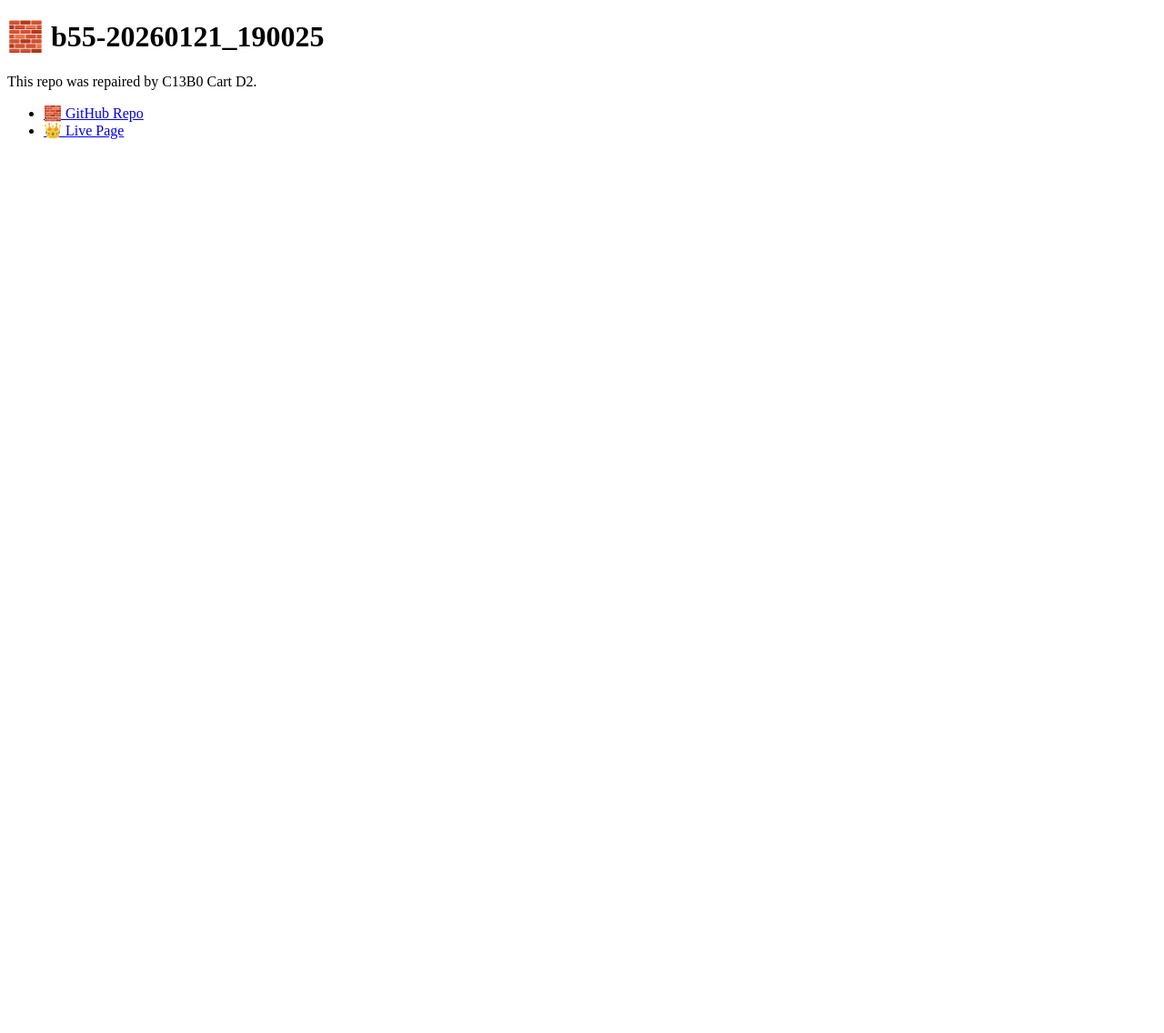
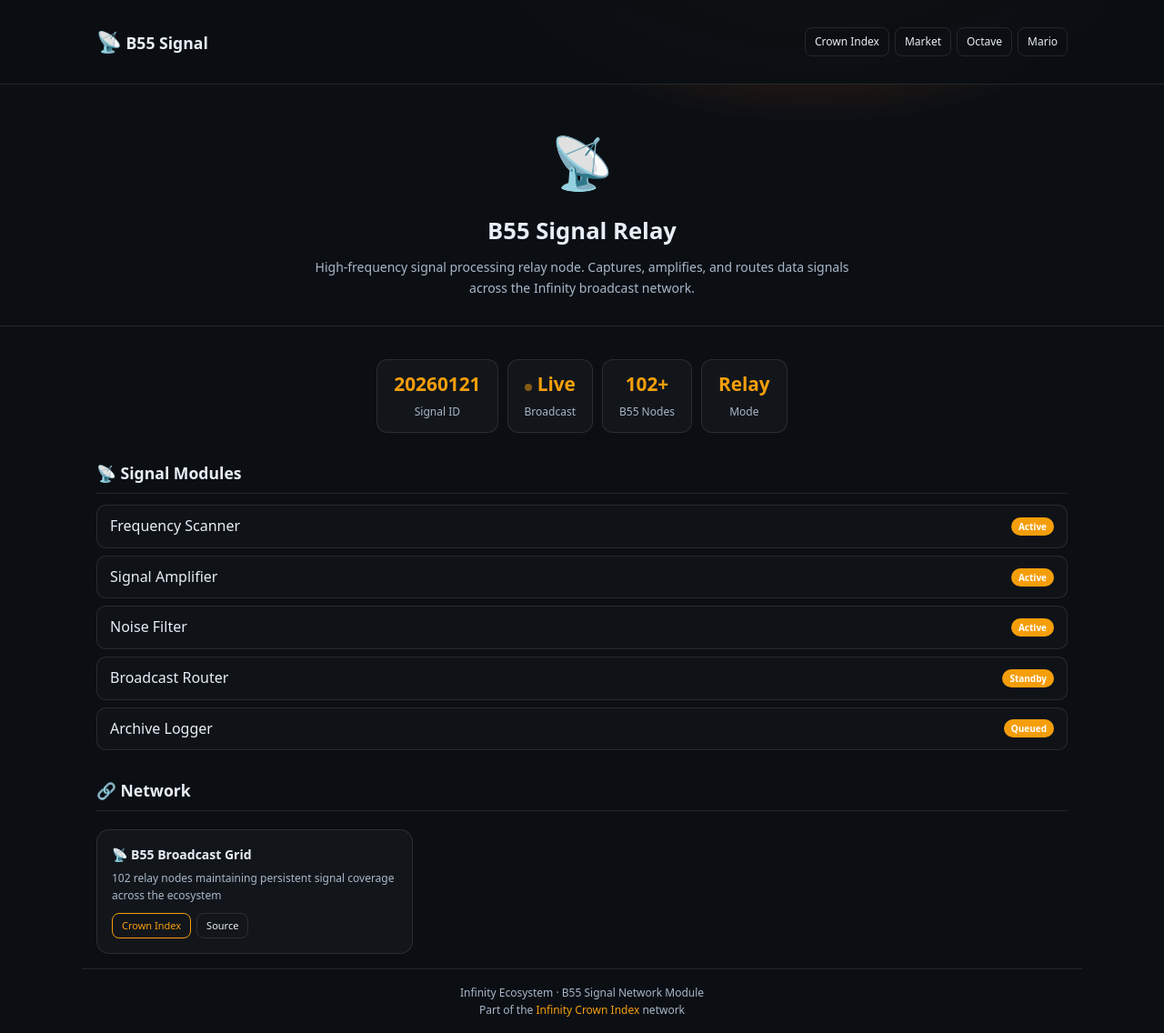
Before and after one commit to pewpi-infinity/b55-20260121_190025, a plain HTML site: page index.html in a window 1280 px wide. Shown: the whole page at 91% size. Before the commit the page ends 800 px from the top, so only its background shows below. Drawn offline with Linux system fonts and the light colour scheme.

Commit message:
Deploy b55 index - Infinity ecosystem

```diff
--- a/index.html
+++ b/index.html
@@ -1,15 +1,151 @@
-<!doctype html>
-<html>
-<head>
-<meta charset="utf-8">
-<title>b55-20260121_190025</title>
-</head>
-<body>
-<h1>🧱 b55-20260121_190025</h1>
-<p>This repo was repaired by C13B0 Cart D2.</p>
-<ul>
-  <li><a href="https://github.com/pewpi-infinity/b55-20260121_190025">🧱 GitHub Repo</a></li>
-  <li><a href="https://pewpi-infinity.github.io/b55-20260121_190025/">👑 Live Page</a></li>
-</ul>
-</body>
-</html>
+<!doctype html><html lang="en"><head>
+<meta charset="utf-8"><meta name="viewport" content="width=device-width,initial-scale=1">
+<title>B55 Signal - 20260121_190025</title>
+<style>
+:root {
+  --bg: #0b0f14;
+  --panel: #0f1620;
+  --line: rgba(255,255,255,.1);
+  --text: #e8eef7;
+  --muted: #a9b7c8;
+  --accent: #f59e0b;
+  --accent2: #fbbf24;
+}
+* { box-sizing: border-box; margin: 0; padding: 0; }
+body {
+  background: radial-gradient(800px 500px at 70% -10%, #78350f, transparent 50%), var(--bg);
+  color: var(--text);
+  font-family: system-ui, -apple-system, sans-serif;
+  line-height: 1.6;
+  min-height: 100vh;
+}
+a { color: var(--accent); text-decoration: none; }
+a:hover { text-decoration: underline; }
+.wrap { max-width: 1100px; margin: auto; padding: 16px; }
+header {
+  position: sticky; top: 0; z-index: 10;
+  background: rgba(11,15,20,.95);
+  backdrop-filter: blur(10px);
+  border-bottom: 1px solid var(--line);
+  padding: 12px 16px;
+}
+.hdr { display: flex; gap: 12px; align-items: center; flex-wrap: wrap; }
+.brand { font-weight: 800; font-size: 1.1rem; white-space: nowrap; }
+.brand-icon { font-size: 1.4rem; }
+.nav { display: flex; gap: 6px; flex-wrap: wrap; margin-left: auto; }
+.nav a {
+  font-size: 12px; padding: 5px 10px;
+  border: 1px solid var(--line); border-radius: 8px;
+  white-space: nowrap; color: var(--text);
+}
+.nav a:hover { background: rgba(255,255,255,.06); text-decoration: none; }
+.hero {
+  text-align: center; padding: 40px 16px 30px;
+  border-bottom: 1px solid var(--line);
+}
+.hero-icon { font-size: 3.5rem; margin-bottom: 12px; }
+.hero h1 { font-size: 1.6rem; font-weight: 800; margin-bottom: 8px; }
+.hero p { color: var(--muted); max-width: 600px; margin: auto; font-size: 14px; }
+.stats { display: flex; gap: 10px; flex-wrap: wrap; justify-content: center; margin: 20px 0; }
+.stat {
+  border: 1px solid var(--line); border-radius: 12px;
+  padding: 10px 18px; text-align: center;
+  background: rgba(255,255,255,.03);
+}
+.stat strong { display: block; font-size: 1.3rem; color: var(--accent); }
+.stat span { font-size: 12px; color: var(--muted); }
+.grid { display: grid; grid-template-columns: repeat(auto-fill, minmax(300px, 1fr)); gap: 12px; margin-top: 20px; }
+.card {
+  border: 1px solid var(--line); border-radius: 14px;
+  padding: 16px; background: rgba(255,255,255,.03);
+  transition: border-color .2s, transform .2s;
+}
+.card:hover { border-color: var(--accent); transform: translateY(-2px); }
+.card-title { font-weight: 700; font-size: 14px; margin-bottom: 4px; }
+.card-desc { font-size: 12px; color: var(--muted); margin-bottom: 10px; }
+.card-links { display: flex; gap: 6px; flex-wrap: wrap; }
+.btn {
+  font-size: 11px; padding: 4px 10px;
+  border: 1px solid var(--line); border-radius: 8px;
+  color: var(--text); background: transparent;
+  cursor: pointer; text-decoration: none;
+}
+.btn:hover { background: rgba(255,255,255,.06); text-decoration: none; }
+.btn-accent { border-color: var(--accent); color: var(--accent); }
+section { margin-top: 30px; }
+section h2 { font-size: 1.1rem; font-weight: 700; margin-bottom: 12px; padding-bottom: 8px; border-bottom: 1px solid var(--line); }
+.tiny { font-size: 11px; color: var(--muted); }
+footer {
+  border-top: 1px solid var(--line);
+  margin-top: 40px; padding: 16px 0;
+  text-align: center; font-size: 12px; color: var(--muted);
+}
+.pulse { animation: pulse 2s ease-in-out infinite; }
+@keyframes pulse { 0%,100% { opacity: 1; } 50% { opacity: .5; } }
+.status-dot { display: inline-block; width: 8px; height: 8px; border-radius: 50%; background: var(--accent); margin-right: 6px; }
+.module-list { list-style: none; }
+.module-list li {
+  padding: 10px 14px; border: 1px solid var(--line); border-radius: 10px;
+  margin-bottom: 8px; display: flex; justify-content: space-between; align-items: center;
+  background: rgba(255,255,255,.02);
+}
+.module-list li:hover { border-color: var(--accent); }
+.tag { font-size: 10px; padding: 2px 8px; border-radius: 99px; background: var(--accent); color: #fff; font-weight: 600; }
+</style>
+</head><body>
+<header><div class="wrap hdr">
+  <span class="brand"><span class="brand-icon">&#x1F4E1;</span> B55 Signal</span>
+
+    <nav class="nav">
+      <a href="https://pewpi-infinity.github.io/infinity-crown-index/">Crown Index</a>
+      <a href="https://pewpi-infinity.github.io/infinity-spark-market/">Market</a>
+      <a href="https://pewpi-infinity.github.io/smug_look/">Octave</a>
+      <a href="https://pewpi-infinity.github.io/MARIO-TOKENS/">Mario</a>
+    </nav>
+</div></header>
+
+<div class="hero">
+  <div class="hero-icon">&#x1F4E1;</div>
+  <h1>B55 Signal Relay</h1>
+  <p>High-frequency signal processing relay node. Captures, amplifies, and routes data signals across the Infinity broadcast network.</p>
+</div>
+
+<div class="wrap">
+  <div class="stats">
+    <div class="stat"><strong>20260121</strong><span>Signal ID</span></div>
+    <div class="stat"><strong><span class="status-dot pulse"></span>Live</strong><span>Broadcast</span></div>
+    <div class="stat"><strong>102+</strong><span>B55 Nodes</span></div>
+    <div class="stat"><strong>Relay</strong><span>Mode</span></div>
+  </div>
+
+  <section>
+    <h2>&#x1F4E1; Signal Modules</h2>
+    <ul class="module-list">
+      <li><span>Frequency Scanner</span><span class="tag">Active</span></li>
+      <li><span>Signal Amplifier</span><span class="tag">Active</span></li>
+      <li><span>Noise Filter</span><span class="tag">Active</span></li>
+      <li><span>Broadcast Router</span><span class="tag">Standby</span></li>
+      <li><span>Archive Logger</span><span class="tag">Queued</span></li>
+    </ul>
+  </section>
+
+  <section>
+    <h2>&#x1F517; Network</h2>
+    <div class="grid">
+      <div class="card">
+        <div class="card-title">&#x1F4E1; B55 Broadcast Grid</div>
+        <div class="card-desc">102 relay nodes maintaining persistent signal coverage across the ecosystem</div>
+        <div class="card-links">
+          <a class="btn btn-accent" href="https://pewpi-infinity.github.io/infinity-crown-index/">Crown Index</a>
+          <a class="btn" href="https://github.com/pewpi-infinity/b55-20260121_190025" target="_blank">Source</a>
+        </div>
+      </div>
+    </div>
+  </section>
+</div>
+
+<footer class="wrap">
+  Infinity Ecosystem &middot; B55 Signal Network Module<br>
+  Part of the <a href="https://pewpi-infinity.github.io/infinity-crown-index/">Infinity Crown Index</a> network
+</footer>
+</body></html>
```
